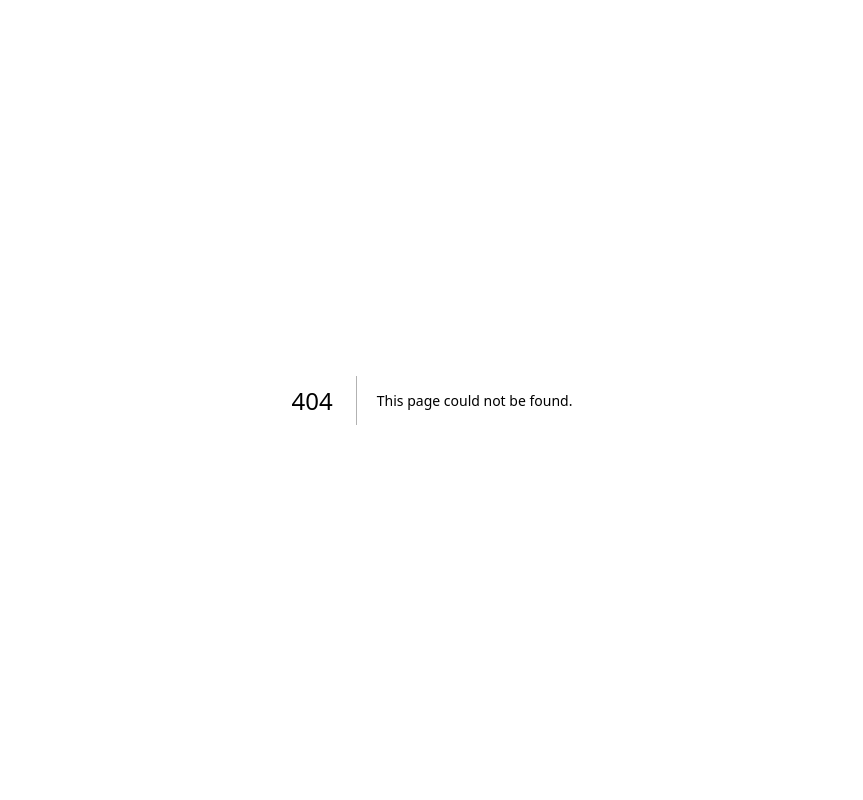
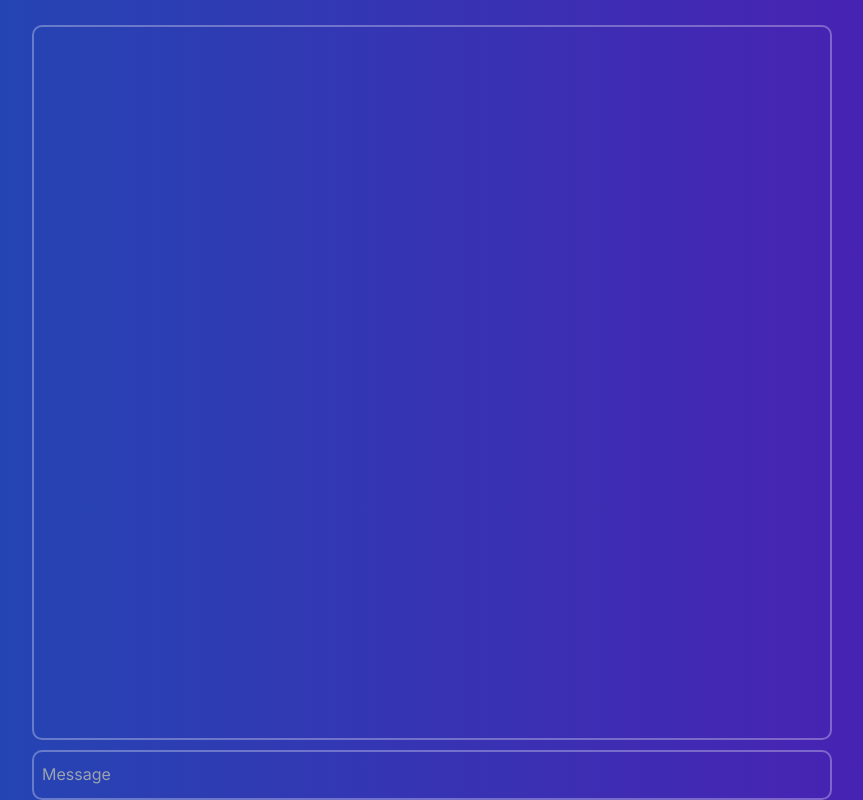
Before and after one commit to ThangTLuong/AI_web_application, a Next.js app in the folder application/: page /neuro in a window 1280 px wide. Before the commit this address had no page. Shown: the whole page, without its empty margins (208-1071 px from the left). Built offline with nearby package versions, Linux system fonts and the light colour scheme.

Commit message:
Added a page for neuro

```diff
--- /dev/null
+++ b/application/src/app/( pages )/hello/page.tsx
@@ -0,0 +1,3 @@
+export default function Hello() {
+  return <h1>Hello World!</h1>;
+}
--- /dev/null
+++ b/application/src/app/( pages )/neuro/page.tsx
@@ -0,0 +1,10 @@
+import "@/styles/neuro.css";
+
+export default function Neuro() {
+  return (
+    <div className="page-container">
+      <div className="chat-history"></div>
+      <textarea className="user-input" placeholder="Message" />
+    </div>
+  );
+}
--- a/application/src/app/layout.tsx
+++ b/application/src/app/layout.tsx
@@ -1,6 +1,6 @@
 import type { Metadata } from "next";
 import { Inter } from "next/font/google";
-import "./globals.css";
+import "@/styles/globals.css";
 
 const inter = Inter({ subsets: ["latin"] });
 
--- /dev/null
+++ b/application/src/styles/neuro.css
@@ -0,0 +1,49 @@
+body {
+  height: 100vh;
+  width: 100vw;
+  background: linear-gradient(90deg, rgba(41, 109, 255, 0.7), rgba(114, 38, 255, 0.7));
+  background-color: #000000;
+}
+
+.page-container {
+  height: 100%;
+  width: 100%;
+  display: flex;
+  flex-direction: column;
+  align-items: center;
+}
+
+.chat-history, .user-input {
+  border: 2px solid rgba(255, 255, 255, 0.3);
+  border-radius: 10px;
+  width: 800px;
+  min-width: 520px;
+}
+
+.chat-history {
+  height: 53rem;
+  min-height: 100px;
+  margin-top: 25px;
+}
+
+.user-input {
+  height: 50px;
+  min-height: 50px;
+  resize: none;
+  margin-top: 10px;
+  color: rgb(0, 0, 0);
+  background-color: transparent;
+  font-size: 16px;
+  padding: 0.6rem 0.5rem 0.5rem 0.5rem;
+}
+
+textarea {
+  scrollbar-width: thin;
+  scrollbar-color: #999 transparent;
+}
+
+@media screen and (max-width: 800px) {
+  .chat-history, .user-input {
+    width: 100%;
+  }
+}
```
Also changed, not shown: application/src/styles/globals.css (renamed from application/src/app/globals.css).
